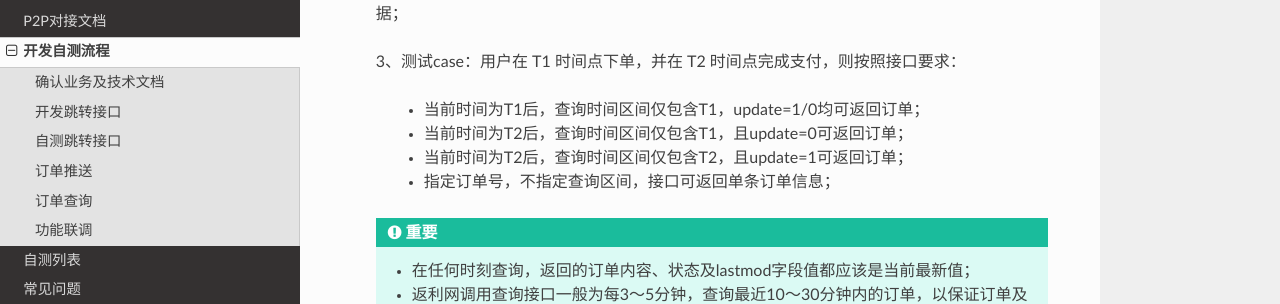
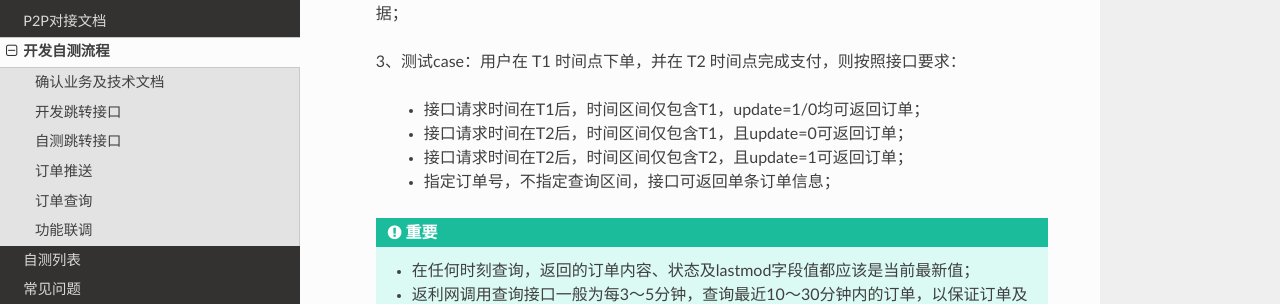
Before and after one commit to apheyliu/fanliapi, a Sphinx documentation site: the page built from source/dev.rst, in a window 1280 px wide and 900 px high, scrolled down 2151 px. Shown: the part 158-462 px from the top of the window. Built offline with Sphinx 7.4.7 and the Read the Docs theme 2.0.0, drawn with Linux system fonts in a browser that asks for light colours.

Commit message:
update anchor

```diff
--- a/source/dev.rst
+++ b/source/dev.rst
@@ -88,9 +88,9 @@
 
  3、测试case：用户在 T1 时间点下单，并在 T2 时间点完成支付，则按照接口要求：
 
-    * 当前时间为T1后，查询时间区间仅包含T1，update=1/0均可返回订单；
-    * 当前时间为T2后，查询时间区间仅包含T1，且update=0可返回订单；
-    * 当前时间为T2后，查询时间区间仅包含T2，且update=1可返回订单；
+    * 接口请求时间在T1后，时间区间仅包含T1，update=1/0均可返回订单；
+    * 接口请求时间在T2后，时间区间仅包含T1，且update=0可返回订单；
+    * 接口请求时间在T2后，时间区间仅包含T2，且update=1可返回订单；
     * 指定订单号，不指定查询区间，接口可返回单条订单信息；
 
  .. important::
```
Also changed, not shown: source/doc.rst (+8 -0 lines).
